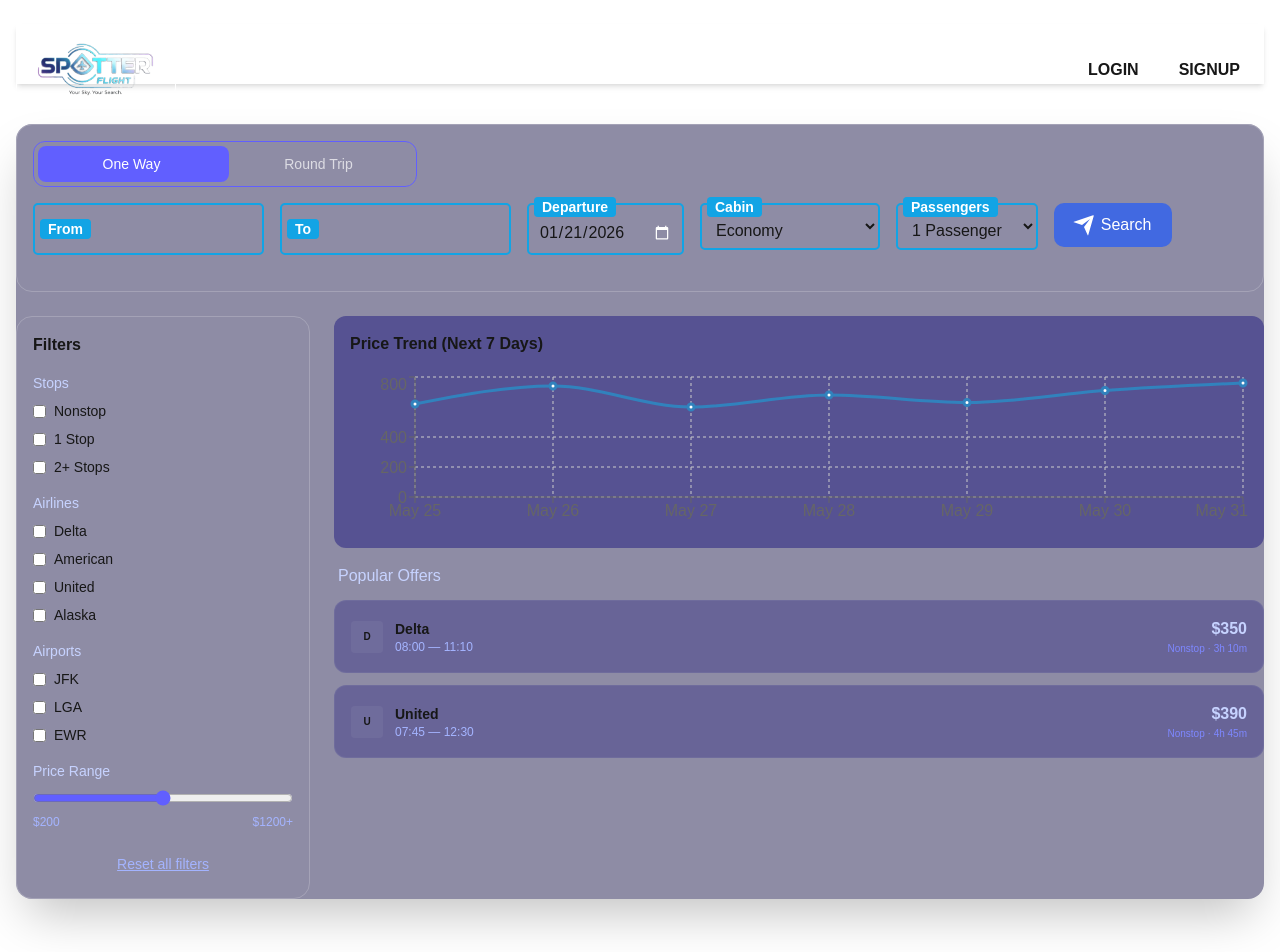
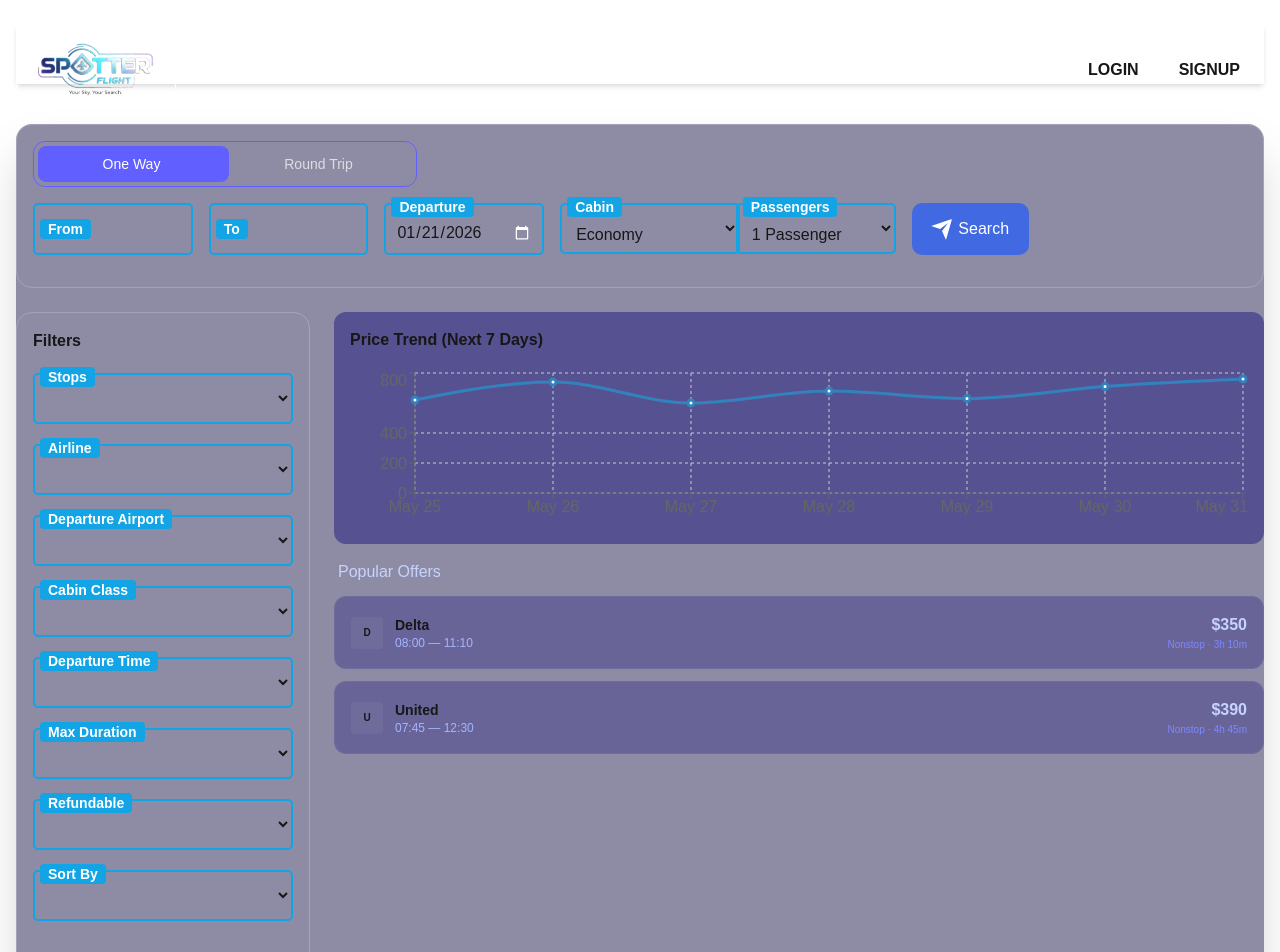
Before and after one commit to xnafi/flight-task-spotter, a Next.js app: page / in a window 1280 px wide. Shown: the top 952 px of the page. Built offline with nearby package versions, Linux system fonts and the light colour scheme.

Commit message:
filter option modified

```diff
--- a/src/components/Flights/FiltersSidebar.tsx
+++ b/src/components/Flights/FiltersSidebar.tsx
@@ -1,42 +1,175 @@
+"use client";
+
+import { useState } from "react";
+import { ReSelect } from "../re-ui/ReSelect";
+
 export function FiltersSidebar({ show }: { show: boolean }) {
+  const [stops, setStops] = useState("");
+  const [airline, setAirline] = useState("");
+  const [airport, setAirport] = useState("");
+  const [cabin, setCabin] = useState("");
+  const [sortBy, setSortBy] = useState("");
+  const [departureTime, setDepartureTime] = useState("");
+  const [maxDuration, setMaxDuration] = useState("");
+  const [refundable, setRefundable] = useState("");
+  const [maxPrice, setMaxPrice] = useState(1200);
+
   return (
     <aside
-      className={`${show ? "block" : "hidden"} md:block col-span-1 space-y-4 rounded-2xl border border-white/20 p-4 bg-indigo-900/40 md:bg-transparent`}
+      className={`${show ? "block" : "hidden"} md:block col-span-1 space-y-5 rounded-2xl border border-white/20 p-4 bg-indigo-900/40 md:bg-transparent`}
     >
       <h3 className="font-semibold hidden md:block">Filters</h3>
 
-      {[
-        { label: "Stops", items: ["Nonstop", "1 Stop", "2+ Stops"] },
-        { label: "Airlines", items: ["Delta", "American", "United", "Alaska"] },
-        { label: "Airports", items: ["JFK", "LGA", "EWR"] },
-      ].map((group) => (
-        <div key={group.label} className="space-y-2">
-          <p className="text-sm font-medium text-indigo-200">{group.label}</p>
-          {group.items.map((item) => (
-            <label
-              key={item}
-              className="flex items-center gap-2 text-sm cursor-pointer hover:text-white"
-            >
-              <input
-                type="checkbox"
-                className="rounded border-white/20 bg-indigo-950 text-indigo-600"
-              />
-              {item}
-            </label>
-          ))}
-        </div>
-      ))}
+      {/* Stops */}
+      <ReSelect
+        id="stops"
+        label="Stops"
+        value={stops}
+        onChange={(e) => setStops(e.target.value)}
+        options={[
+          { label: "Any", value: "" },
+          { label: "Nonstop", value: "0" },
+          { label: "1 Stop", value: "1" },
+          { label: "2+ Stops", value: "2+" },
+        ]}
+      />
 
-      <div className="space-y-2">
-        <p className="text-sm font-medium text-indigo-200">Price Range</p>
-        <input type="range" className="w-full accent-indigo-500" />
+      {/* Airlines (carrierCode) */}
+      <ReSelect
+        id="airline"
+        label="Airline"
+        value={airline}
+        onChange={(e) => setAirline(e.target.value)}
+        options={[
+          { label: "Any", value: "" },
+          { label: "Delta (DL)", value: "DL" },
+          { label: "American (AA)", value: "AA" },
+          { label: "United (UA)", value: "UA" },
+          { label: "Alaska (AS)", value: "AS" },
+          { label: "Lufthansa (LH)", value: "LH" },
+        ]}
+      />
+
+      {/* Departure Airport */}
+      <ReSelect
+        id="airport"
+        label="Departure Airport"
+        value={airport}
+        onChange={(e) => setAirport(e.target.value)}
+        options={[
+          { label: "Any", value: "" },
+          { label: "JFK", value: "JFK" },
+          { label: "LGA", value: "LGA" },
+          { label: "EWR", value: "EWR" },
+        ]}
+      />
+
+      {/* Cabin (maps to traveler.pricingOptionFareType / class) */}
+      <ReSelect
+        id="cabin"
+        label="Cabin Class"
+        value={cabin}
+        onChange={(e) => setCabin(e.target.value)}
+        options={[
+          { label: "Any", value: "" },
+          { label: "Economy", value: "ECONOMY" },
+          { label: "Premium Economy", value: "PREMIUM_ECONOMY" },
+          { label: "Business", value: "BUSINESS" },
+          { label: "First", value: "FIRST" },
+        ]}
+      />
+
+      {/* Departure Time Window */}
+      <ReSelect
+        id="departureTime"
+        label="Departure Time"
+        value={departureTime}
+        onChange={(e) => setDepartureTime(e.target.value)}
+        options={[
+          { label: "Any", value: "" },
+          { label: "Early Morning (00–06)", value: "0-6" },
+          { label: "Morning (06–12)", value: "6-12" },
+          { label: "Afternoon (12–18)", value: "12-18" },
+          { label: "Evening (18–24)", value: "18-24" },
+        ]}
+      />
+
+      {/* Max Duration (post-filter, ISO duration from segments) */}
+      <ReSelect
+        id="maxDuration"
+        label="Max Duration"
+        value={maxDuration}
+        onChange={(e) => setMaxDuration(e.target.value)}
+        options={[
+          { label: "Any", value: "" },
+          { label: "≤ 4 hours", value: "4" },
+          { label: "≤ 6 hours", value: "6" },
+          { label: "≤ 8 hours", value: "8" },
+          { label: "≤ 12 hours", value: "12" },
+        ]}
+      />
+
+      {/* Refundable */}
+      <ReSelect
+        id="refundable"
+        label="Refundable"
+        value={refundable}
+        onChange={(e) => setRefundable(e.target.value)}
+        options={[
+          { label: "Any", value: "" },
+          { label: "Refundable Only", value: "true" },
+        ]}
+      />
+
+      {/* Sort */}
+      <ReSelect
+        id="sort"
+        label="Sort By"
+        value={sortBy}
+        onChange={(e) => setSortBy(e.target.value)}
+        options={[
+          { label: "Recommended", value: "" },
+          { label: "Lowest Price", value: "price" },
+          { label: "Shortest Duration", value: "duration" },
+          { label: "Departure Time", value: "departure" },
+        ]}
+      />
+
+      {/* Price Range */}
+      <div className="space-y-2 pt-2">
+        <p className="text-sm font-medium text-indigo-200">
+          Max Price (${maxPrice})
+        </p>
+        <input
+          type="range"
+          className="w-full accent-indigo-500"
+          min={100}
+          max={2000}
+          step={50}
+          value={maxPrice}
+          onChange={(e) => setMaxPrice(Number(e.target.value))}
+        />
         <div className="flex justify-between text-xs text-indigo-300">
-          <span>$200</span>
-          <span>$1200+</span>
+          <span>$100</span>
+          <span>$2000+</span>
         </div>
       </div>
 
-      <button className="w-full py-2 text-sm text-indigo-300 hover:text-white underline">
+      {/* Reset */}
+      <button
+        onClick={() => {
+          setStops("");
+          setAirline("");
+          setAirport("");
+          setCabin("");
+          setSortBy("");
+          setDepartureTime("");
+          setMaxDuration("");
+          setRefundable("");
+          setMaxPrice(1200);
+        }}
+        className="w-full py-2 text-sm text-indigo-300 hover:text-white underline underline-offset-4"
+      >
         Reset all filters
       </button>
     </aside>
--- a/src/components/Search/SearchBar.tsx
+++ b/src/components/Search/SearchBar.tsx
@@ -90,9 +90,9 @@ export function SearchBar() {
       </div>
 
       {/* Inputs */}
-      <div className="grid grid-cols-2 lg:flex lg:flex-wrap gap-4 w-full items-start">
+      <div className="grid grid-cols-2 md:grid-cols-3 lg:grid-cols-5 xl:grid-cols-7 gap-4 w-full items-start">
         {/* From */}
-        <div className="flex flex-col gap-1">
+        <div className="flex flex-col ">
           <ReInput
             id="from"
             label="From"
@@ -108,7 +108,7 @@ export function SearchBar() {
         </div>
 
         {/* To */}
-        <div className="flex flex-col gap-1">
+        <div className="flex flex-col ">
           <ReInput
             id="to"
             label="To"
@@ -124,7 +124,7 @@ export function SearchBar() {
         </div>
 
         {/* Departure */}
-        <div className="flex flex-col gap-1">
+        <div className="flex flex-col ">
           <ReInput
             id="date"
             type="date"
@@ -143,7 +143,7 @@ export function SearchBar() {
 
         {/* Return */}
         {tripType === "round" && (
-          <div className="flex flex-col gap-1">
+          <div className="flex flex-col ">
             <ReInput
               id="returnDate"
               type="date"
@@ -173,7 +173,7 @@ export function SearchBar() {
           label="Cabin"
           value={cabin}
           onChange={(e) => setCabin(e.target.value as CabinType)}
-          className="glass-input"
+          className="glass-input w-full md:w-fit"
           options={[
             { label: "Economy", value: "economy" },
             { label: "Premium Economy", value: "premium" },
@@ -186,6 +186,7 @@ export function SearchBar() {
         <ReSelect
           id="passengers"
           label="Passengers"
+
           value={passengers}
           onChange={(e) => setPassengers(Number(e.target.value))}
           className="glass-input"
@@ -196,7 +197,7 @@ export function SearchBar() {
         />
 
         {/* CTA */}
-        <div className="min-w-40">
+        <div className="">
           <ReButton type="submit">Search</ReButton>
         </div>
       </div>
--- a/src/components/re-ui/FancyButton.module.css
+++ b/src/components/re-ui/FancyButton.module.css
@@ -5,7 +5,7 @@
   background: #4169e1;
   color: white;
 
-  padding: 0.5em 1em 0.5em 0.9em;
+  padding: 0.7em 1em 0.7em 0.9em;
   display: flex;
   align-items: center;
 
--- a/src/components/re-ui/Re-Input.tsx
+++ b/src/components/re-ui/Re-Input.tsx
@@ -12,7 +12,7 @@ export function ReInput({
   ...rest
 }: InputProps & React.InputHTMLAttributes<HTMLInputElement>) {
   return (
-    <div className="relative w-full lg:w-fit">
+    <div className="relative w-full">
       <input
         id={id}
         name={name ?? id}
--- a/src/components/re-ui/ReSelect.tsx
+++ b/src/components/re-ui/ReSelect.tsx
@@ -9,13 +9,13 @@ export function ReSelect({
   ...props
 }: ReSelectProps) {
   return (
-    <div className="relative md:w-fit w-full">
+    <div className="relative">
       <select
         id={id}
         value={value}
         className={`
           peer w-full text-md
-          px-2.5 pt-4 pb-2
+          px-2.5 pt-5 pb-2
           border-2 border-[#12a4e5]
           rounded-[5px]
           bg-transparent
```
Also changed, not shown: src/components/re-ui/FancyButton.module copy.css (deleted, +0 -92 lines).
